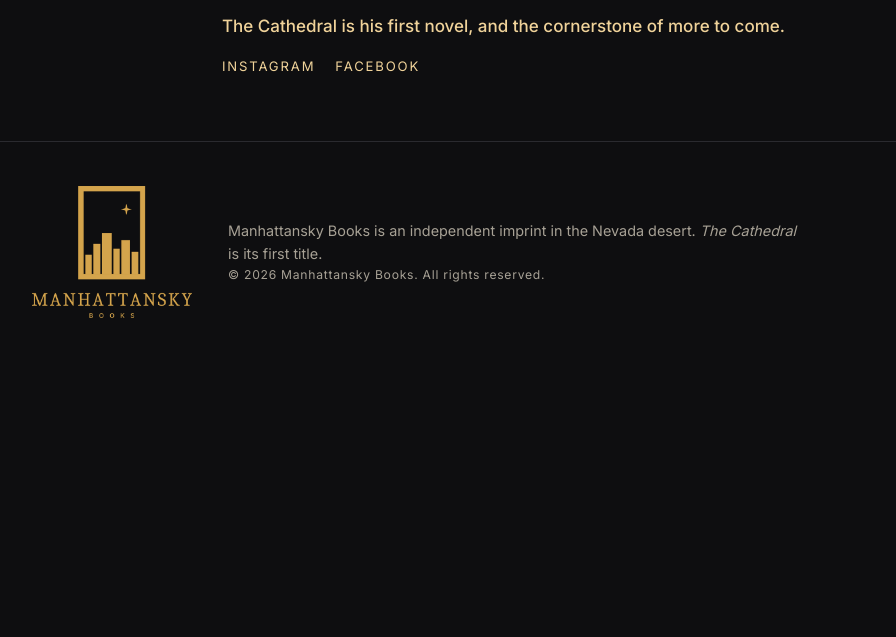
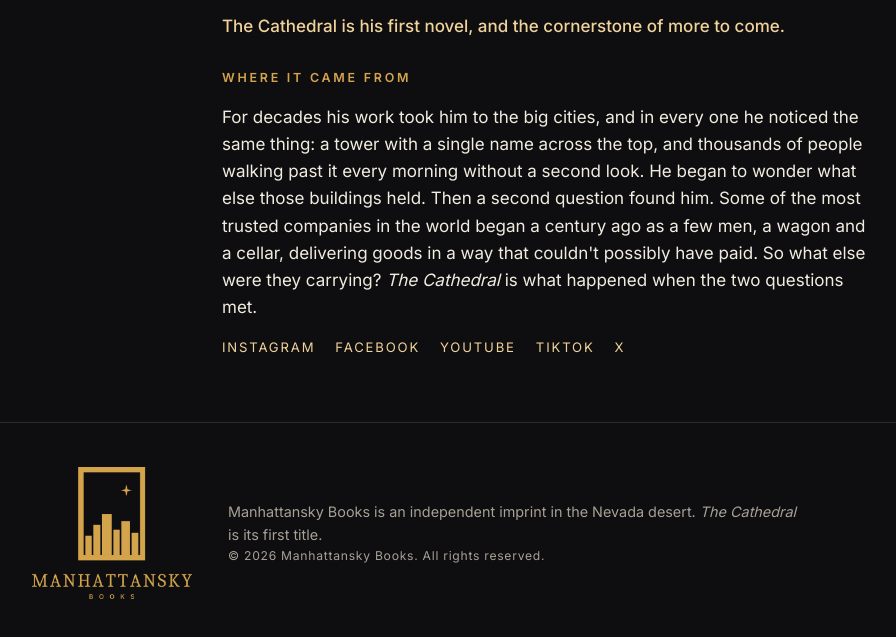
Before and after one commit to manhattanskybooks/manhattanskybooks.github.io, a plain HTML site: page index.html in a window 1280 px wide. Shown: the part 2819-3456 px from the top of the page, without its empty margins (68-964 px from the left). Before the commit the page ends 3193 px from the top, so only its background shows below. Drawn offline with Linux system fonts and the light colour scheme.

Commit message:
Add 'Where it came from' to the author section; link all five social profiles
Co-Authored-By: Claude Opus 5.5 <noreply@anthropic.com>
Claude-Session: https://claude.ai/code/session_01U81ebtNSsUJtAwpyGcijBC

```diff
--- a/index.html
+++ b/index.html
@@ -259,9 +259,14 @@
         <h2>J. Carter Hunt</h2>
         <p>J. Carter Hunt grew up outside Detroit, where he made his living as a musician. He moved west and built a second career in business. He writes crime fiction now, from the Nevada desert.</p>
         <p class="cornerstone">The Cathedral is his first novel, and the cornerstone of more to come.</p>
+        <p class="eyebrow" style="margin-top:12px">Where it came from</p>
+        <p>For decades his work took him to the big cities, and in every one he noticed the same thing: a tower with a single name across the top, and thousands of people walking past it every morning without a second look. He began to wonder what else those buildings held. Then a second question found him. Some of the most trusted companies in the world began a century ago as a few men, a wagon and a cellar, delivering goods in a way that couldn't possibly have paid. So what else were they carrying? <em>The Cathedral</em> is what happened when the two questions met.</p>
         <div class="social">
           <a href="https://www.instagram.com/jcarterhuntwrites/" rel="me">Instagram</a>
           <a href="https://www.facebook.com/jcarterhuntwrites" rel="me">Facebook</a>
+          <a href="https://www.youtube.com/@jcarterhuntwrites" rel="me">YouTube</a>
+          <a href="https://www.tiktok.com/@jcarterhuntwrites" rel="me">TikTok</a>
+          <a href="https://x.com/jcarterhuntnv" rel="me">X</a>
         </div>
       </div>
     </div>
```
